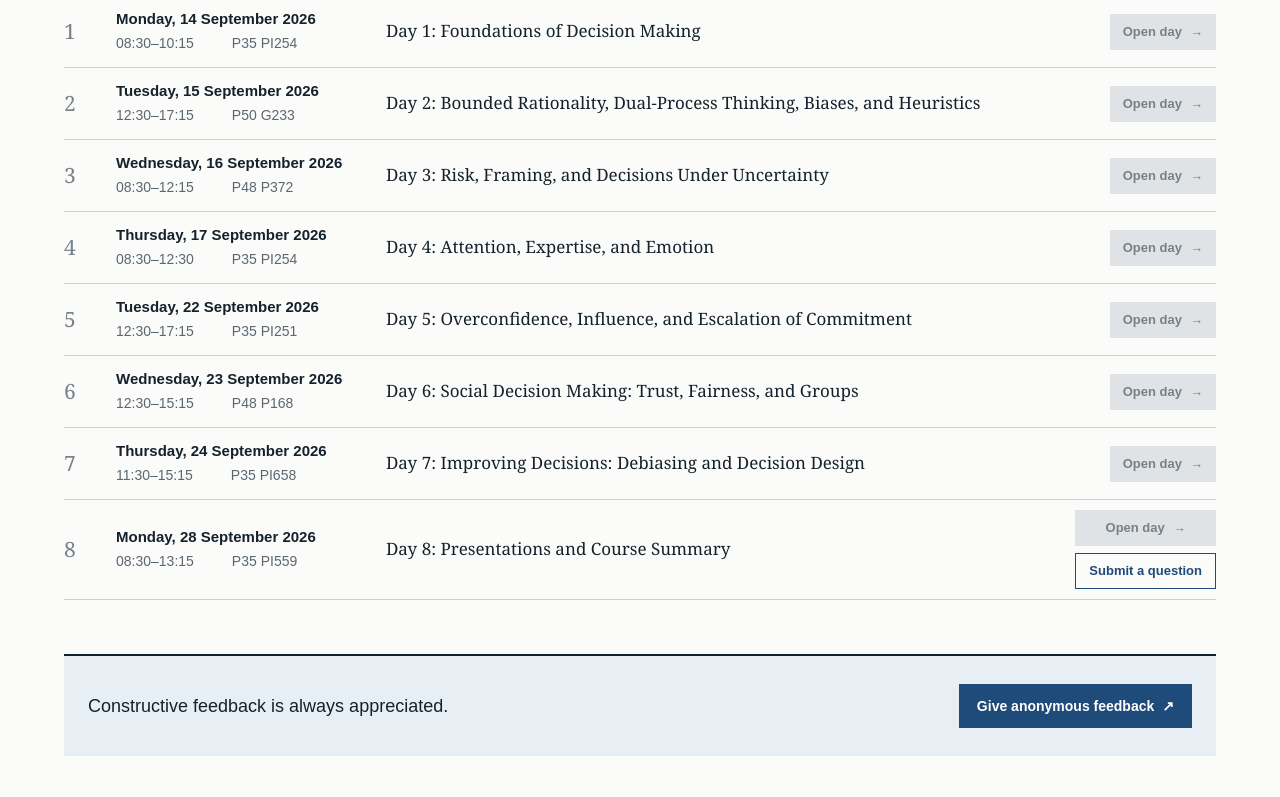
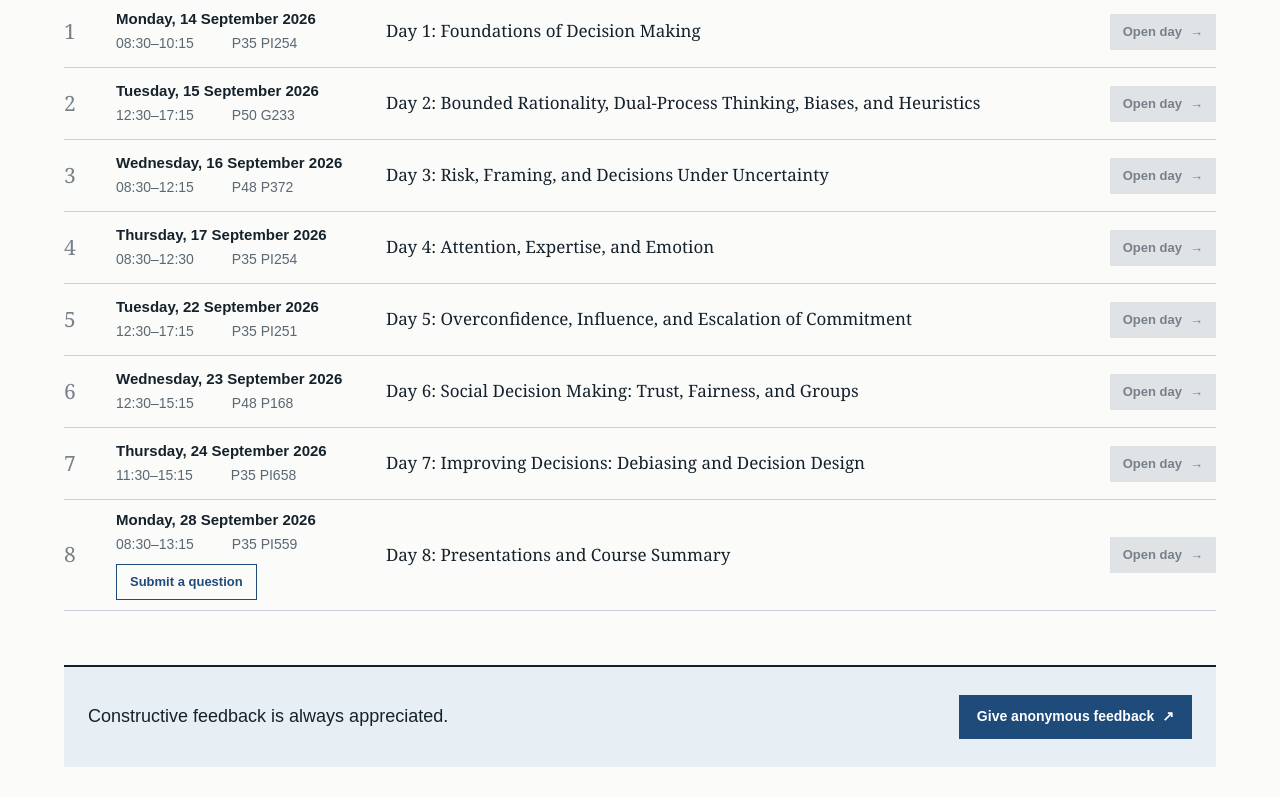
Before and after one commit to roya-esfan/decision_lab, a Next.js app: page / in a window 1280 px wide. Shown: the part 539-1336 px from the top of the page. Built offline with nearby package versions, Linux system fonts and the light colour scheme; no server answers; the database is empty.

Commit message:
Refine recap question placement

```diff
--- a/app/components/course-home.tsx
+++ b/app/components/course-home.tsx
@@ -96,16 +96,14 @@ export function CourseHome({
                     <span>{day.time}</span>
                     <span>{day.room}</span>
                   </div>
+                  {day.number === 8 ? <RecapQuestionForm /> : null}
                 </div>
                 <p>Day {day.number}: {day.title}</p>
-                <div className={styles.overviewActions}>
-                  {isOpen ? (
-                    <Link className={styles.overviewButton} href={`/day/${day.number}`}>Open day <span aria-hidden="true">→</span></Link>
-                  ) : (
-                    <span className={styles.overviewButtonLocked} aria-disabled="true">Open day <span aria-hidden="true">→</span></span>
-                  )}
-                  {day.number === 8 ? <RecapQuestionForm /> : null}
-                </div>
+                {isOpen ? (
+                  <Link className={styles.overviewButton} href={`/day/${day.number}`}>Open day <span aria-hidden="true">→</span></Link>
+                ) : (
+                  <span className={styles.overviewButtonLocked} aria-disabled="true">Open day <span aria-hidden="true">→</span></span>
+                )}
               </li>
             );
           })}
--- a/app/components/recap-question-form.tsx
+++ b/app/components/recap-question-form.tsx
@@ -150,9 +150,9 @@ export function RecapQuestionForm() {
               </div>
             ) : (
               <form onSubmit={submitQuestion}>
-                <label htmlFor="recap-question">Your question or uncertainty</label>
                 <textarea
                   id="recap-question"
+                  aria-label="Your question or uncertainty"
                   value={question}
                   onChange={(event) => updateQuestion(event.target.value)}
                   maxLength={recapQuestionMaxLength}
@@ -164,11 +164,10 @@ export function RecapQuestionForm() {
                 <div className={styles.recapQuestionActions}>
                   <span>{question.length}/{recapQuestionMaxLength}</span>
                   <button type="submit" disabled={!question.trim() || state === "saving"}>
-                    {state === "saving" ? "Saving…" : state === "error" ? "Try again" : "Send anonymously"}
+                    {state === "saving" ? "Saving…" : state === "error" ? "Try again" : "Send"}
                   </button>
                 </div>
                 {message ? <p className={styles.recapQuestionError} role="alert">{message}</p> : null}
-                <p className={styles.recapDraftNote}>Your draft stays on this device until the database confirms it has been saved.</p>
               </form>
             )}
           </section>
--- a/app/home.module.css
+++ b/app/home.module.css
@@ -197,14 +197,10 @@
   white-space: nowrap;
 }
 
-.overviewActions {
-  display: grid;
-  gap: 7px;
-  justify-items: stretch;
-}
-
 .recapQuestionControl {
-  display: contents;
+  display: block;
+  width: fit-content;
+  margin-top: 4px;
 }
 
 .recapQuestionToggle {
@@ -296,11 +292,6 @@
   gap: 10px;
 }
 
-.recapQuestionPanel form > label {
-  font-size: 13px;
-  font-weight: 700;
-}
-
 .recapQuestionPanel textarea {
   width: 100%;
   min-height: 150px;
@@ -328,8 +319,7 @@
   align-items: center;
 }
 
-.recapQuestionActions span,
-.recapDraftNote {
+.recapQuestionActions span {
   color: var(--muted);
   font-size: 11px;
 }
@@ -352,7 +342,6 @@
   opacity: .45;
 }
 
-.recapDraftNote,
 .recapQuestionError {
   margin: 2px 0 0;
   line-height: 1.5;
@@ -446,7 +435,8 @@
     grid-column: 2;
   }
 
-  .overviewActions {
+  .overviewButton,
+  .overviewButtonLocked {
     grid-column: 3;
     grid-row: 1 / 3;
   }
@@ -511,7 +501,8 @@
     grid-template-columns: 24px minmax(0, 1fr);
   }
 
-  .overviewActions {
+  .overviewButton,
+  .overviewButtonLocked {
     grid-column: 2;
     grid-row: auto;
     width: fit-content;
```
